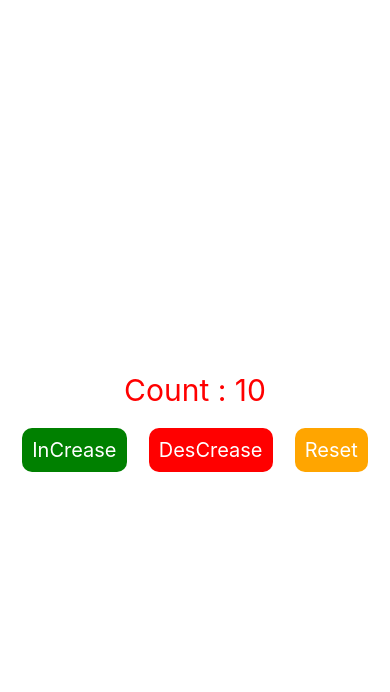
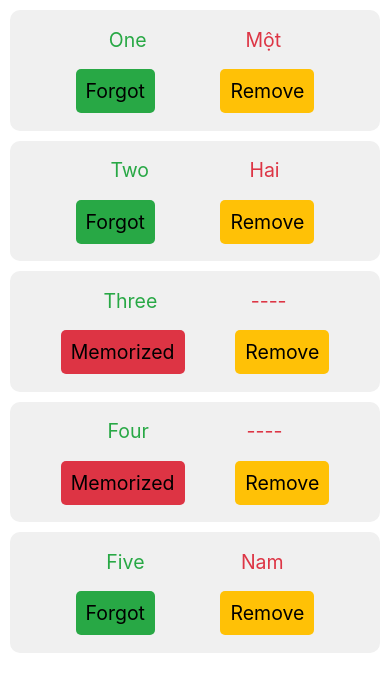
Before and after one commit to HaiSon1007/Reactnativeve29092020, a React Native app: screen / in a window 390 px wide. Shown: the top 692 px of the page. Built offline with nearby package versions, Linux system fonts and the light colour scheme.

Commit message:
toggle and remove

```diff
--- a/src/screens/MainScreen.js
+++ b/src/screens/MainScreen.js
@@ -5,17 +5,68 @@ import AppDimensions from '../utils/AppDimensions';
 import Box from '../components/Box';
 
 export default class MainScreen extends Component {
+  constructor(props) {
+    super(props);
+    this.state = {
+      words: [
+        {id: 1, en: 'One', vn: 'Một', isMemorized: false},
+        {id: 2, en: 'Two', vn: 'Hai', isMemorized: false},
+        {id: 3, en: 'Three', vn: 'Ba', isMemorized: true},
+        {id: 4, en: 'Four', vn: 'Bon', isMemorized: true},
+        {id: 5, en: 'Five', vn: 'Nam', isMemorized: false},
+      ],
+    };
+  }
+  toggleWord = word => {
+    const newWords = this.state.words.map(item => {
+      if (item.id === word.id) {
+        return {...item, isMemorized: !item.isMemorized};
+      }
+      return item;
+    });
+    this.setState({words: newWords});
+  };
+  removeWord = word => {
+    const newWords = this.state.words.filter(item => {
+      if (item.id === word.id) {
+        return false;
+      }
+      return true;
+    });
+    this.setState({words: newWords});
+  };
   render() {
-    const words = [
-      {id: 1, en: 'One', vn: 'Một', isMemorized: false},
-      {id: 2, en: 'Two', vn: 'Hai', isMemorized: false},
-      {id: 3, en: 'Three', vn: 'Ba', isMemorized: true},
-      {id: 4, en: 'Four', vn: 'Bon', isMemorized: true},
-      {id: 5, en: 'Five', vn: 'Nam', isMemorized: false},
-    ];
     return (
       <View style={styles.container}>
-        <Box />
+        {this.state.words.map(word => {
+          return (
+            <View style={styles.containerWord} key={word.id.toString()}>
+              <View style={styles.containerText}>
+                <Text style={styles.textEn}>{word.en}</Text>
+                <Text style={styles.textVn}>
+                  {word.isMemorized ? '----' : word.vn}
+                </Text>
+              </View>
+              <View style={styles.containerTouchable}>
+                <TouchableOpacity
+                  onPress={() => this.toggleWord(word)}
+                  style={{
+                    ...styles.touchableMemorized,
+                    backgroundColor: word.isMemorized ? '#DD3444' : '#28a845',
+                  }}>
+                  <Text style={styles.textSize}>
+                    {word.isMemorized ? 'Memorized' : 'Forgot'}
+                  </Text>
+                </TouchableOpacity>
+                <TouchableOpacity
+                  onPress={() => this.removeWord(word)}
+                  style={styles.touchableRemove}>
+                  <Text style={styles.textSize}>Remove</Text>
+                </TouchableOpacity>
+              </View>
+            </View>
+          );
+        })}
       </View>
     );
   }
@@ -64,32 +115,3 @@ const styles = StyleSheet.create({
     backgroundColor: '#FFC106',
   },
 });
-
-/*
-{words.map(word => {
-          return (
-            <View style={styles.containerWord} key={word.id.toString()}>
-              <View style={styles.containerText}>
-                <Text style={styles.textEn}>{word.en}</Text>
-                <Text style={styles.textVn}>
-                  {word.isMemorized ? '----' : word.vn}
-                </Text>
-              </View>
-              <View style={styles.containerTouchable}>
-                <TouchableOpacity
-                  style={{
-                    ...styles.touchableMemorized,
-                    backgroundColor: word.isMemorized ? '#DD3444' : '#28a845',
-                  }}>
-                  <Text style={styles.textSize}>
-                    {word.isMemorized ? 'Memorized' : 'Forgot'}
-                  </Text>
-                </TouchableOpacity>
-                <TouchableOpacity style={styles.touchableRemove}>
-                  <Text style={styles.textSize}>Remove</Text>
-                </TouchableOpacity>
-              </View>
-            </View>
-          );
-        })}
-*/
```
